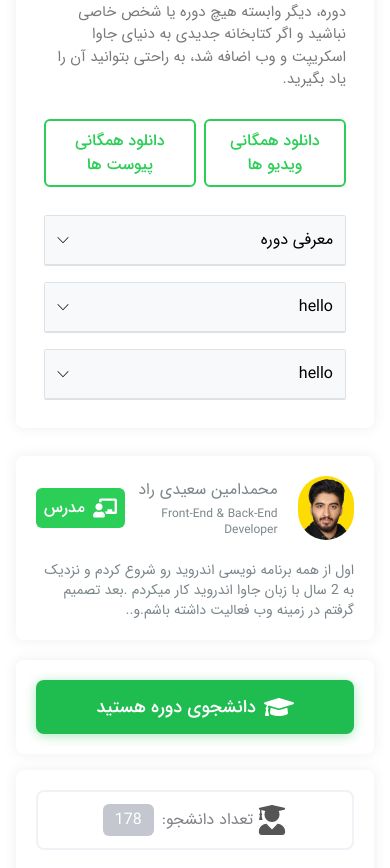
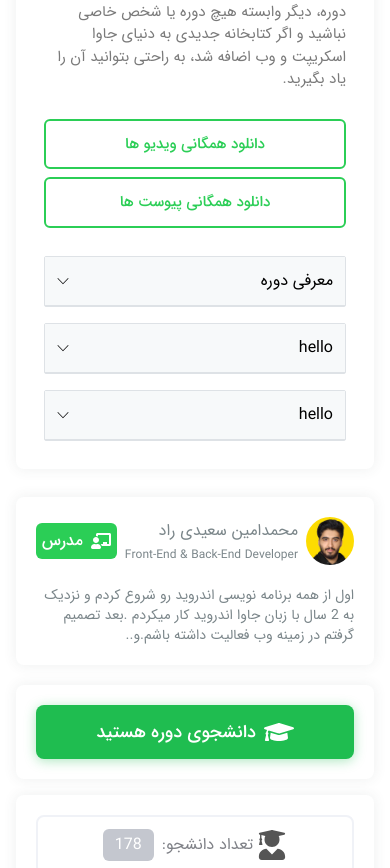
Before and after one commit to masih-developer/sabzlearn-1, a React (Vite) app: page /course-info/1 in a window 390 px wide. Shown: the part 3144-4012 px from the top of the page. Built offline with nearby package versions, Linux system fonts and the light colour scheme.

Commit message:
fix button and teacher avatar size

```diff
--- a/src/pages/CourseInfo.jsx
+++ b/src/pages/CourseInfo.jsx
@@ -185,11 +185,11 @@ const CourseInfo = () => {
                                 جدیدی به دنیای جاوا اسکریپت و وب اضافه شد، به راحتی بتوانید آن را
                                 یاد بگیرید.
                             </p>
-                            <div className="mb-7 flex items-center gap-2">
-                                <button className="flex items-center justify-center rounded-md border-2 border-primary-color p-2 text-center font-IRANSans-Medium text-primary-color duration-300 hover:bg-primary-color hover:text-white">
+                            <div className="mb-7 flex flex-col items-center gap-2 sm:flex-row">
+                                <button className="flex w-full items-center justify-center rounded-md border-2 border-primary-color p-3 text-center font-IRANSans-Medium text-md text-primary-color duration-300 hover:bg-primary-color hover:text-white md:w-auto">
                                     دانلود همگانی ویدیو ها
                                 </button>
-                                <button className="flex items-center justify-center rounded-md border-2 border-primary-color p-2 text-center font-IRANSans-Medium text-primary-color duration-300 hover:bg-primary-color hover:text-white">
+                                <button className="flex w-full items-center justify-center rounded-md border-2 border-primary-color p-3 text-center font-IRANSans-Medium text-md text-primary-color duration-300 hover:bg-primary-color hover:text-white md:w-auto">
                                     دانلود همگانی پیوست ها
                                 </button>
                             </div>
@@ -356,8 +356,8 @@ const CourseInfo = () => {
                         </div>
                         <div className="mt-7 rounded-lg p-5 shadow-[0_0_13px_1px_rgba(70,72,77,0.08)]">
                             <div className="flex items-center justify-between">
-                                <div className="flex items-center gap-5">
-                                    <div className="w-h-16 h-16 overflow-hidden rounded-full">
+                                <div className="flex items-center gap-2 sm:gap-3">
+                                    <div className="w-h-12 h-12 overflow-hidden rounded-full sm:h-16 sm:w-16">
                                         <img
                                             src="/images/info/teacher.jfif"
                                             alt=""
@@ -373,8 +373,8 @@ const CourseInfo = () => {
                                         </span>
                                     </div>
                                 </div>
-                                <div className="flex items-center gap-2 rounded-md bg-primary-color p-2 text-white">
-                                    <FaChalkboardTeacher className="text-2xl" />
+                                <div className="flex items-center gap-2 rounded-md bg-primary-color p-1.5 text-white sm:p-2">
+                                    <FaChalkboardTeacher className="text-xl sm:text-2xl" />
                                     <span className="font-IRANSans-Medium">مدرس</span>
                                 </div>
                             </div>
```
